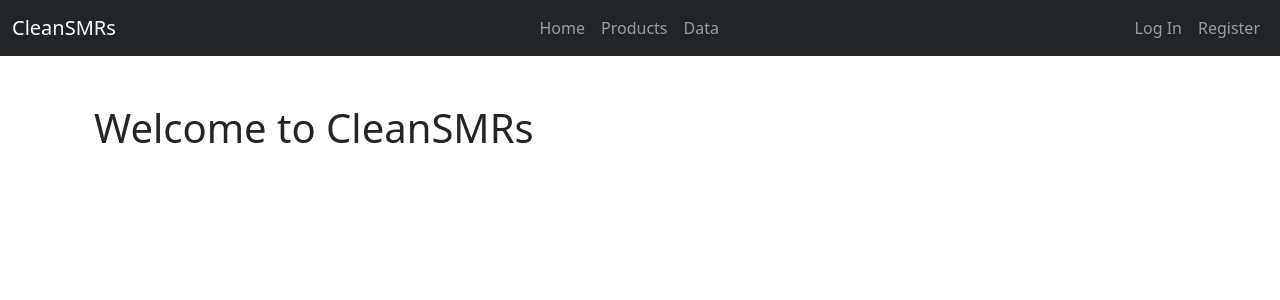
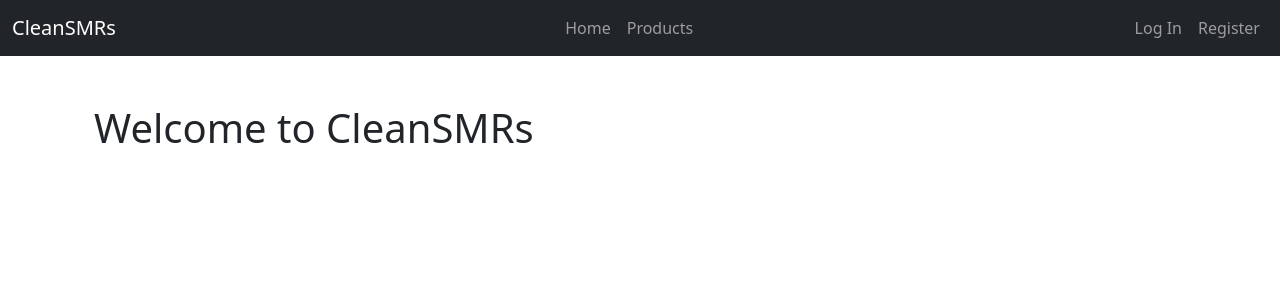
Before and after one commit to SWE6202-Group-6/CleanSMRs-Website, a Django app: page / in a window 1280 px wide. Shown: the top 300 px of the page. Run offline with Django 5.2, Linux system fonts and the light colour scheme; some libraries are stand-ins or nearby versions.

Commit message:
Remove extra nav link

```diff
--- a/CleanSMRs_eCommerce/templates/partials/navbar.html
+++ b/CleanSMRs_eCommerce/templates/partials/navbar.html
@@ -19,9 +19,6 @@
         </li>
         <li class="nav-item">
           <a class="nav-link" href="#">Products</a>
-        </li>
-        <li class="nav-item">
-          <a class="nav-link" href="#">Data</a>
         </li>
       </ul>
       <ul class="navbar-nav">
```
